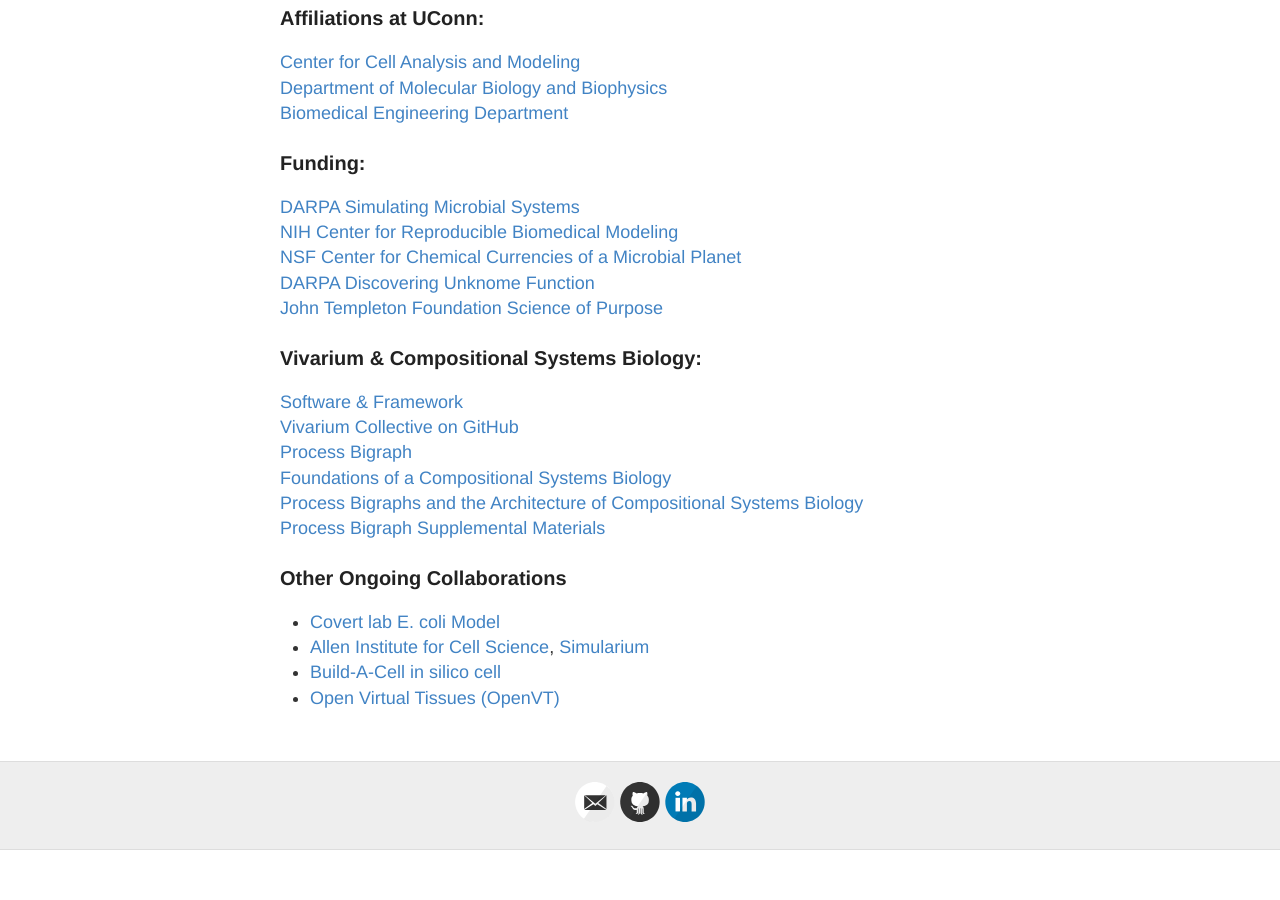
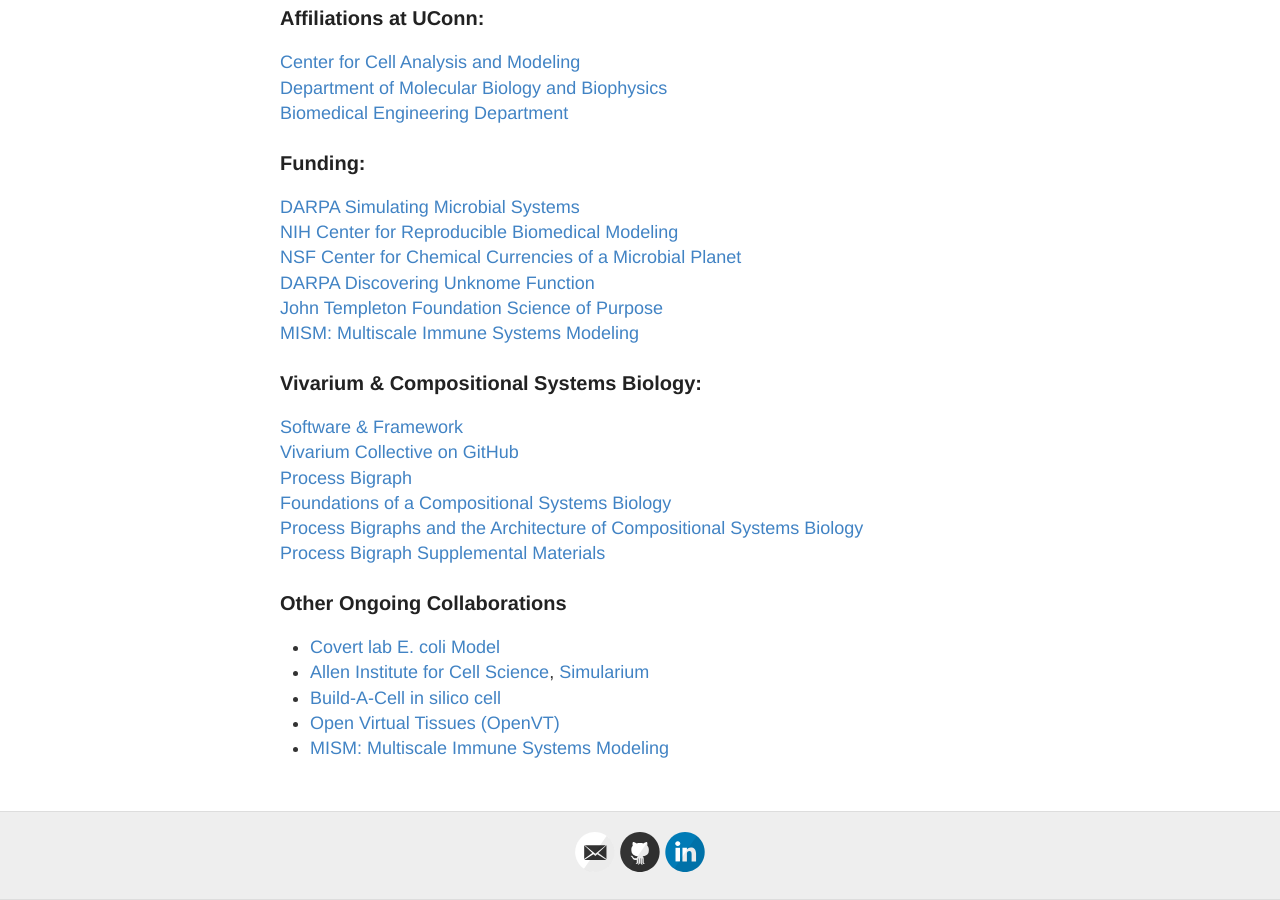
Before and after one commit to eagmon/eagmon.github.io, a Jekyll site: the page built from index.md, in a window 1280 px wide and 900 px high, scrolled down 945 px. Built offline with Jekyll 4.4.1, drawn with Linux system fonts in a browser that asks for light colours; before the commit the page ends 1795 px from its top, so only the background shows below that.

Commit message:
front page: add MISM (Multiscale Immune Systems Modeling) to funding and collaborations

```diff
--- a/index.md
+++ b/index.md
@@ -37,7 +37,8 @@ layout: default
 [NIH Center for Reproducible Biomedical Modeling](https://reproduciblebiomodels.org) \
 [NSF Center for Chemical Currencies of a Microbial Planet](https://ccomp-stc.org) \
 [DARPA Discovering Unknome Function](https://www.darpa.mil/research/programs/duf) \
-[John Templeton Foundation Science of Purpose](https://www.templeton.org/internal-competiton-fund/purpose-initiative)
+[John Templeton Foundation Science of Purpose](https://www.templeton.org/internal-competiton-fund/purpose-initiative) \
+[MISM: Multiscale Immune Systems Modeling](https://immunescale.org)
 
 ### Vivarium &amp; Compositional Systems Biology:
 
@@ -53,3 +54,4 @@ layout: default
 - [Allen Institute for Cell Science](https://alleninstitute.org/division/cell-science/?gad_source=1&gbraid=0AAAAADQlkZSqNX4XRHsQvoxN33sdHHxf6&gclid=Cj0KCQjw28W2BhC7ARIsAPerrcIdcYMm4mdfTQiNt3Nk05EpdG0BSnsTvyqLYclNrz5STvQD34dcZecaAkxVEALw_wcB), [Simularium](https://simularium.allencell.org)
 - [Build-A-Cell in silico cell](https://docs.google.com/document/d/1ZITIeScV7E_KgSyAtJi7V5AM5u5ho5OsD43ZWvq5fC8/edit#heading=h.ro0uv2p9ienf)
 - [Open Virtual Tissues (OpenVT)](https://openvt.org)
+- [MISM: Multiscale Immune Systems Modeling](https://immunescale.org)
```
